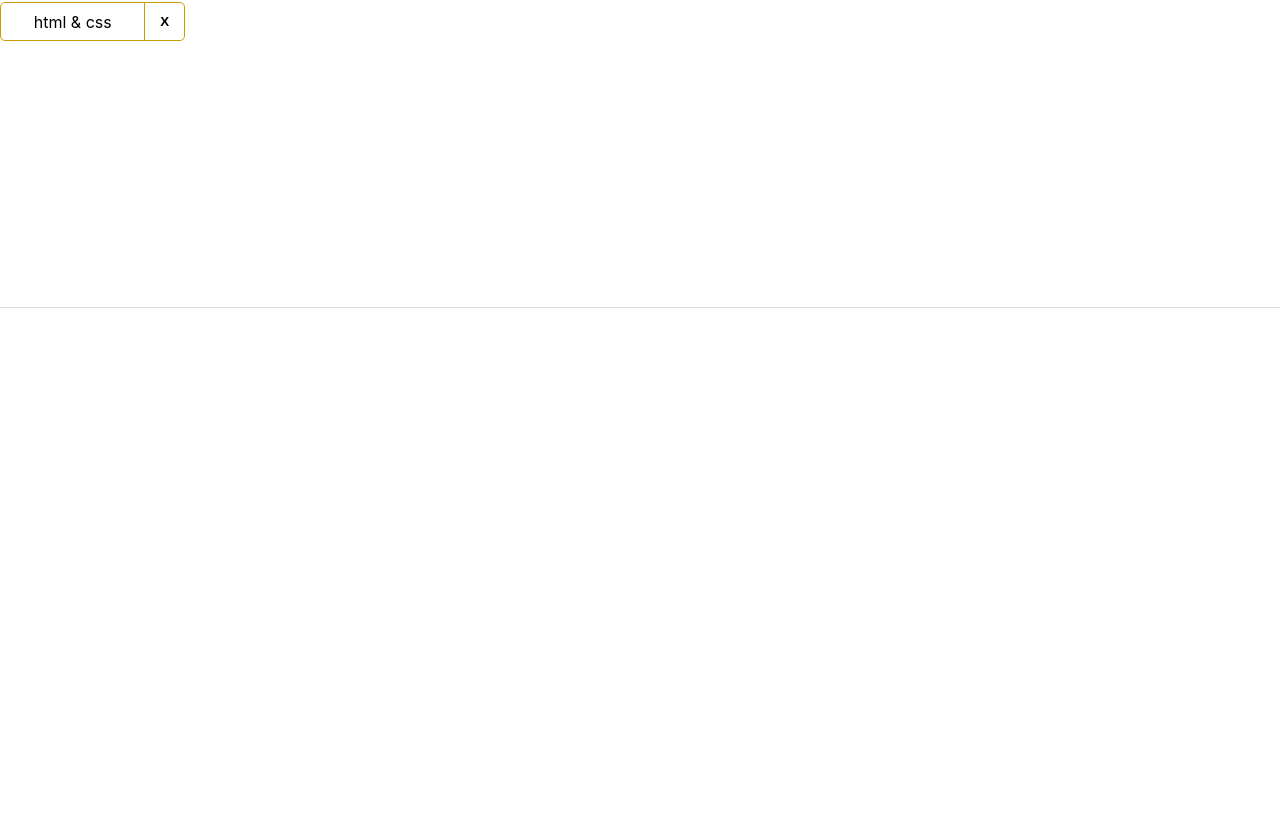
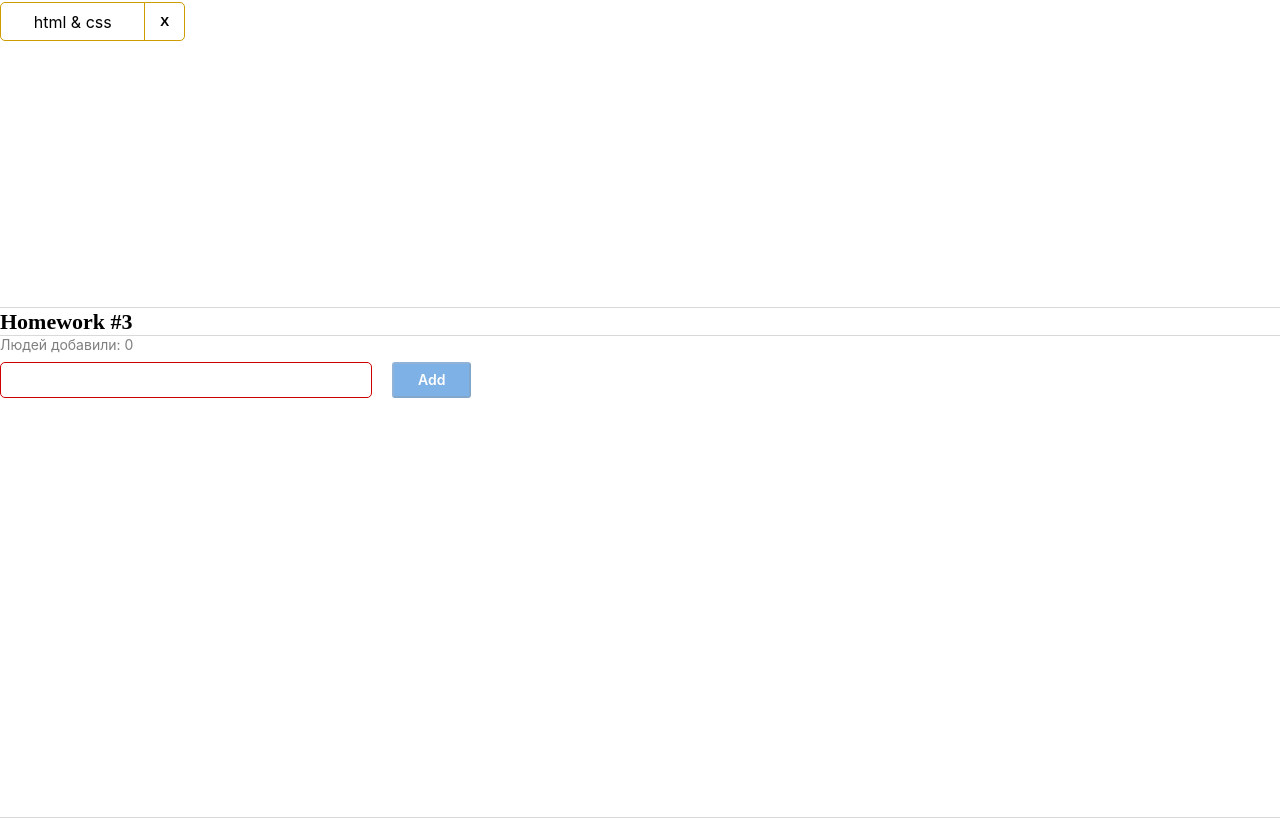
Before and after one commit to zatsarna/Autotests, a React (Create React App) app: page / in a window 1280 px wide. Shown: the part 712-1530 px from the top of the page. Before the commit the page ends 1020 px from the top, so only its background shows below. Built offline with nearby package versions, Linux system fonts and the light colour scheme.

Commit message:
homework3

```diff
--- a/src/s1-main/App.tsx
+++ b/src/s1-main/App.tsx
@@ -2,6 +2,7 @@ import React from 'react'
 import s from './App.module.css'
 import HW1 from '../s2-homeworks/hw01/HW1'
 import HW2 from '../s2-homeworks/hw02/HW2';
+import HW3 from '../s2-homeworks/hw03/HW3';
 
 function App() {
     return (
@@ -9,7 +10,7 @@ function App() {
             <HW1/>
             {/*раскомментировать по ходу выполнения*/}
             <HW2/>
-            {/*<HW3/>*/}
+            <HW3/>
             {/*<HW4/>*/}
 
             {/*при выполнении дз 5 и более - закомментировать здесь дз 1-4, так как они есть внутри дз 5*/}
--- a/src/s2-homeworks/hw03/Greeting.module.css
+++ b/src/s2-homeworks/hw03/Greeting.module.css
@@ -1,34 +1,86 @@
 .greetingForm {
+    display: flex;
+    flex-direction: column;
+    justify-content: flex-start;
+    align-items: flex-start;
 }
 
 .inputAndButtonContainer {
+    display: flex;
+    flex-direction: row;
+    justify-content: flex-start;
+    gap: 20px;
+    align-items: flex-start;
 }
 
 .error {
+    font-family: inherit;
+    font-style: normal;
+    font-weight: 400;
+    font-size: 14px;
+    line-height: 17px;
+    color: #CC0000;
 }
 
 .input {
+    border: 1px solid #D1D1D1;
+    border-radius: 5px;
+    width: 372px;
+    height: 36px;
+    padding: 10px;
 }
 
 .input:focus {
+    border: 1px solid #D1D1D1;
+    border-radius: 5px;
+    width: 372px;
+    height: 36px;
+    padding: 10px;
+    font-weight: 500;
+    font-size: 16px;
+    line-height: 20px;
+    color: #000000;
 }
 
 .errorInput {
+    border: 1px solid #CC0000;
+    border-radius: 5px;
+    width: 372px;
+    height: 36px;
 }
 
 .button {
+    padding: 5px 24px;
+    height: 36px;
+    background: #0066CC;
+    opacity: 0.5;
+    border-radius: 3px;
+    font-family: inherit;
+    font-weight: 600;
+    font-size: 14px;
+    line-height: 20px;
+    color: #FFFFFF;
 }
 
 .button:focus {
+
 }
 
 .button:active {
+
 }
 
 .button:disabled {
 }
 
 .text {
+    font-family: inherit;
+    font-style: normal;
+    font-weight: 400;
+    font-size: 14px;
+    line-height: 17px;
+    color: rgba(0, 0, 0, 0.5);
+    margin-bottom: 9px;
 }
 
 .greeting {
--- a/src/s2-homeworks/hw03/Greeting.tsx
+++ b/src/s2-homeworks/hw03/Greeting.tsx
@@ -1,41 +1,29 @@
 import React, {ChangeEvent, KeyboardEvent} from 'react'
 import s from './Greeting.module.css'
-
 type GreetingPropsType = {
-    name: any // need to fix any
-    setNameCallback: any // need to fix any
-    addUser: any // need to fix any
-    onBlur: any // need to fix any
-    onEnter: any // need to fix any
-    error: any // need to fix any
-    totalUsers: any // need to fix any
-    lastUserName?: any // need to fix any
+    name: string
+    setNameCallback:(e: ChangeEvent<HTMLInputElement>)=>void
+    addUser: ()=>void
+    onBlur: ()=>void
+    onEnter: (e: KeyboardEvent<HTMLInputElement>)=>void
+    error: string
+    totalUsers: number
+    lastUserName?: string
 }
-
-// презентационная компонента (для верстальщика)
-const Greeting: React.FC<GreetingPropsType> = (
-    {
-        name,
-        setNameCallback,
-        addUser,
-        onEnter,
-        onBlur,
-        error,
-        totalUsers,
-        lastUserName,
-    } // деструктуризация пропсов
+const Greeting: React.FC<GreetingPropsType> = ({name, setNameCallback, addUser, onEnter, onBlur, error, totalUsers,lastUserName,}
 ) => {
-    const inputClass = s.errorInput // need to fix with (? s.errorInput : s.input)
-
+    let inputClass;
+    if (name.trim()===""){
+        inputClass=s.errorInput
+    }else {
+        inputClass= s.input
+    }
     return (
         <div id={'hw3-form'} className={s.greetingForm}>
             <div className={s.text}>
                 {'Людей добавили: '}
-                <span id={'hw3-users-total'}>
-                    {totalUsers}
-                </span>
+                <span id={'hw3-users-total'}>{totalUsers}</span>
             </div>
-
             <div className={s.inputAndButtonContainer}>
                 <div>
                     <input
@@ -46,11 +34,8 @@ const Greeting: React.FC<GreetingPropsType> = (
                         onKeyDown={onEnter}
                         onBlur={onBlur}
                     />
-                    <div id={'hw3-error'} className={s.error}>
-                        {error}
-                    </div>
+                    <div id={'hw3-error'} className={s.error}>{error}</div>
                 </div>
-
                 <button
                     id={'hw3-button'}
                     onClick={addUser}
@@ -61,11 +46,9 @@ const Greeting: React.FC<GreetingPropsType> = (
                     // А В pureAddUser ЛИБО ВЫДАСТ ОШИБКУ (ЕСЛИ ПУСТОЙ name) ИЛИ ЗАПУТСИТ addUserCallback->
                     // КОТОРЫЙ ВСПЛЫВЕТ В КОМПОНЕНТЕ <HW3/> И ВЫЗОВЕТ pureAddUserCallback->
                     // КОТОРЫЙ СОЗДАСТ НОВЫЙ ОБЪЕКТ И ЗАСЕТАЕТ ЕГО В users НЕ ПОТЕРЯВ И СТАРЫХ ЮЗЕРОВ
-                >
-                    add
+                >Add
                 </button>
             </div>
-
             {lastUserName && (
                 <div className={s.greeting}>
                     Привет <span id={'hw3-last-user'}>{lastUserName}</span>!
--- a/src/s2-homeworks/hw03/GreetingContainer.tsx
+++ b/src/s2-homeworks/hw03/GreetingContainer.tsx
@@ -1,64 +1,38 @@
 import React, { ChangeEvent, KeyboardEvent, useState } from 'react'
 import Greeting from './Greeting'
 import { UserType } from './HW3'
-
-type GreetingContainerPropsType = {
-    users: any // need to fix any
-    addUserCallback: any // need to fix any
+type GreetingContainerPropsType = { users: UserType[], addUserCallback: (name: string)=>void }
+export const pureAddUser = (name: string, setError: (error:string)=>void, setName: (name: string)=>void, addUserCallback: (name:string)=>void) => {
+    if(name.trim() === '') {
+        setError('Ошибка! Введите имя!')
+    }else {
+        addUserCallback(name);
+        setName("")
+    }
 }
-
-export const pureAddUser = (name: any, setError: any, setName: any, addUserCallback: any) => {
-    // если имя пустое - показать ошибку: setError('Ошибка! Введите имя!'),
-    // иначе - добавить юзера при помощи addUserCallback и очистить инпут засетав ''
-    // проверить на пустоту можно при помощи метода trim(). К примеру: name.trim() !== ''
-    // ЕСЛИ НЕ БУДЕТ ПОЛУЧАТЬСЯ, НЕ РАССТРАИВАЙСЯ. НА ЧЕТВЕРТОМ ЗАНЯТИИ ПО ТУДУЛИСТУ НАУЧИМ), НО ВСЕ ТАКИ ПОПЫТАЙСЯ))
+export const pureOnBlur = (name: string, setError: (err:string)=>void) => {
+    if (name.trim() === "") {
+        setError('Ошибка! Введите имя!')
+    }
 }
-
-export const pureOnBlur = (name: any, setError: any) => { // если имя пустое - показать ошибку
+export const pureOnEnter = (e: KeyboardEvent<HTMLInputElement>, addUser: ()=>void) => {
+    if(e.key==='Enter') addUser()
 }
-
-export const pureOnEnter = (e: any, addUser: any) => { // если нажата кнопка Enter - добавить
-}
-
-// более простой и понятный для новичков
-// function GreetingContainer(props: GreetingPropsType) {
-
-// более современный и удобный для про :)
 const GreetingContainer: React.FC<GreetingContainerPropsType> = ({
     users,
     addUserCallback,
 }) => {
-    // деструктуризация пропсов
-    const [name, setName] = useState<any>('') // need to fix any
-    const [error, setError] = useState<any>('') // need to fix any
-
-    const setNameCallback = (e: any) => { // need to fix any
-        setName('some name') // need to fix
-
+    const [name, setName] = useState<string>('')
+    const [error, setError] = useState<string>('')
+    const setNameCallback = (e: ChangeEvent<HTMLInputElement>) => {
+        setName(e.currentTarget.value)
         error && setError('')
     }
-    const addUser = () => {
-        // это всего лишь функция стрелочник- она всего лишь получает
-        //сигнал из компоненты <Greeting/> и вызывает pureAddUser (с кучей аргументов)
-        // ЗДЕСЬ НИЧЕГО ПИСАТЬ НЕ НУЖНО-ВСЕ ОК
-
-        pureAddUser(name, setError, setName, addUserCallback)
-    }
-
-    const onBlur = () => {
-        // все тоже самое, что и в addUser -функция стрелочник
-        // всего лишь получает сигнали из компоненты <Greeting/> и вызывает pureOnBlur (с кучкой аргументов)
-        pureOnBlur(name, setError)
-    }
-
-    const onEnter = (e: any) => {
-        // и здесь все тоже самое...)
-        pureOnEnter(e, addUser)
-    }
-
-    const totalUsers = 0 // need to fix
-    const lastUserName = 'some name' // need to fix
-
+    const addUser = () => {pureAddUser(name, setError, setName, addUserCallback)}
+    const onBlur = () => {pureOnBlur(name, setError)}
+    const onEnter = (e: KeyboardEvent<HTMLInputElement>) => {pureOnEnter(e, addUser)}
+    const totalUsers = users.length
+    const lastUserName=name;
     return (
         <Greeting
             name={name}
@@ -72,5 +46,4 @@ const GreetingContainer: React.FC<GreetingContainerPropsType> = ({
         />
     )
 }
-
 export default GreetingContainer
--- a/src/s2-homeworks/hw03/HW3.tsx
+++ b/src/s2-homeworks/hw03/HW3.tsx
@@ -1,49 +1,24 @@
-import React, { useState } from 'react'
-import { v1 } from 'uuid'
+import React, {useState} from 'react'
+import {v1} from 'uuid'
 import s2 from '../../s1-main/App.module.css'
 import GreetingContainer from './GreetingContainer'
-
-/*
-* 1 - описать тип UserType
-* 2 - указать нужный тип в useState с users
-* 3 - дописать типы и логику функции pureAddUserCallback и проверить её тестами
-* 4 - в файле GreetingContainer.tsx дописать типизацию пропсов
-* 5 - в файле GreetingContainer.tsx указать нужные типы в useState с name и error
-* 6 - в файле GreetingContainer.tsx дописать тип и логику функции setNameCallback
-* 7 - в файле GreetingContainer.tsx дописать логику функций pureAddUser, pureOnBlur, pureOnEnter и проверить их тестами
-* 8 - в файле GreetingContainer.tsx вычислить количество добавленных и имя последнего (totalUsers, lastUserName)
-* 9 - в файле Greeting.tsx дописать типизацию пропсов
-* 10 - в файле Greeting.tsx вычислить inputClass в зависимости от наличия ошибки
-* 11 - сделать стили в соответствии с дизайном
-* */
-
-// types
-export type UserType = {
-    _id: any // need to fix any
-    name: any // need to fix any
-}
-
-export const pureAddUserCallback = (name: any, setUsers: any, users: any) => { // need to fix any
-    const user = {
-        // need to fix
-        // нужно создать новый объект соответствующий типу UserType
-        // не забыть   сгенеририовать _id и вставить пришедший в функцию name
-    }
-    //засетайЮзеров([...старые users, и наш новый user])
+/*в файле Greeting.tsx вычислить inputClass в зависимости от наличия ошибки */
+export type UserType = { _id: string, name: string }
+export const pureAddUserCallback = (name: string, setUsers: (arr: UserType[]) => void, users: UserType[]) => {
+    const user = {_id: v1(), name: name}
+    setUsers([user, ...users])
 }
 
 const HW3 = () => {
-    const [users, setUsers] = useState<any>([]) // need to fix any
+    const [users, setUsers] = useState<UserType[]>([]) // need to fix any
 
-    const addUserCallback = (name: any) => { // need to fix any
+    const addUserCallback = (name: string) => {
         pureAddUserCallback(name, setUsers, users)
     }
 
     return (
         <div id={'hw3'}>
             <div className={s2.hwTitle}>Homework #3</div>
-            {/*для автоматической проверки дз (не менять)*/}
-
             <div className={s2.hw}>
                 <GreetingContainer
                     users={users}
```
